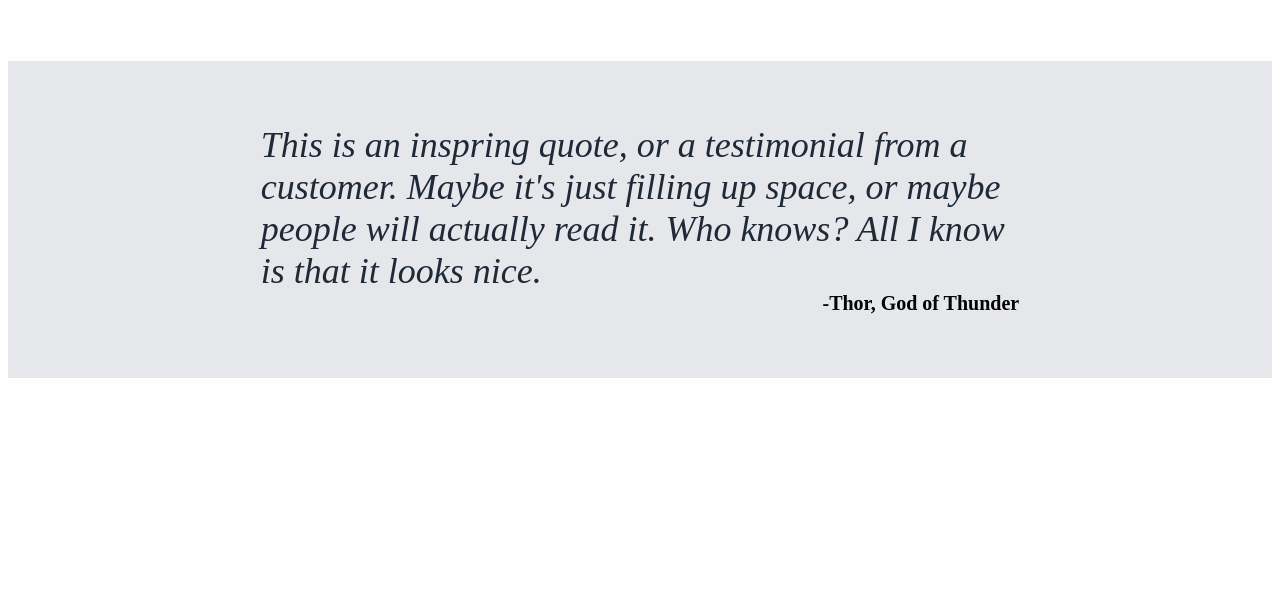
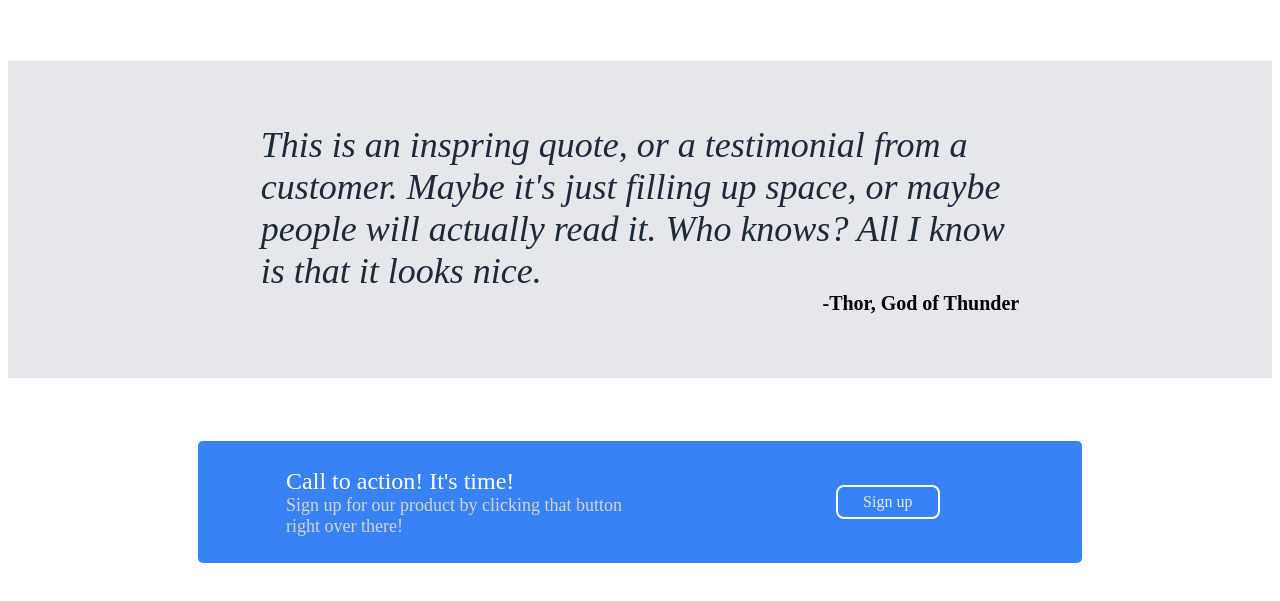
Before and after one commit to pl3lee/Pets_Website, a plain HTML site: page index.html in a window 1280 px wide. Shown: the part 851-1452 px from the top of the page. Before the commit the page ends 1363 px from the top, so only its background shows below. Drawn offline with Linux system fonts and the light colour scheme.

Commit message:
Adjusted Patch's photo to fit inside the frame. Added the call to action section.

```diff
--- a/index.html
+++ b/index.html
@@ -63,7 +63,17 @@
     </div>
 
     <div class="section-call-to-action">
-        <div class="call-to-action-container"></div>
+        <div class="call-to-action-container">
+            <div class="call-to-action-block">
+                <div class="call-to-action-main">Call to action! It's time!</div>
+                <div class="call-to-action-subtext">Sign up for our product by clicking that button right over there!</div>
+            </div>
+            <div class="call-to-action-button-block">
+                <div class="sign-up-button">
+                    <div class="sign-up-button-text">Sign up</div>
+                </div>
+            </div>
+        </div>
     </div>
 </body>
 </html>
--- a/style.css
+++ b/style.css
@@ -74,11 +74,11 @@
     height: 250px;
     justify-content: center;
     align-items: center;
+    overflow: hidden;
 }
 img {
-    object-fit: fill;
     max-width: 100%;
-    max-height: 100%;
+    object-position: 50% 10%;
 }
 .placeholder-text {
     color: #E5E7EB;
@@ -149,9 +149,40 @@ img {
 
 .section-call-to-action {
     display: flex;
-    padding: 5% 20%;
+    padding: 5% 15%;
+    justify-content: center;
 }
 
 .call-to-action-container {
+    background-color: #3882F6;
+    width: 100%;
+    display: flex;
+    padding: 3% 10%;
+    justify-content: space-between;
+    border-radius: 5px;
+}
 
+.call-to-action-container .call-to-action-button-block {
+    display: flex;
+    align-items: center;
+    justify-content: center;
+    width: 30%;
 }
+.call-to-action-block {
+    width: 50%;
+}
+.call-to-action-main {
+    font-size: 24px;
+    color: white;
+}
+.call-to-action-subtext {
+    font-size: 18px;
+    color: lightgray;
+    font-weight: lighter;
+}
+
+.call-to-action-button-block .sign-up-button {
+    border: solid white;
+    border-radius: 8px;
+    border-width: 2px;
+}
```
